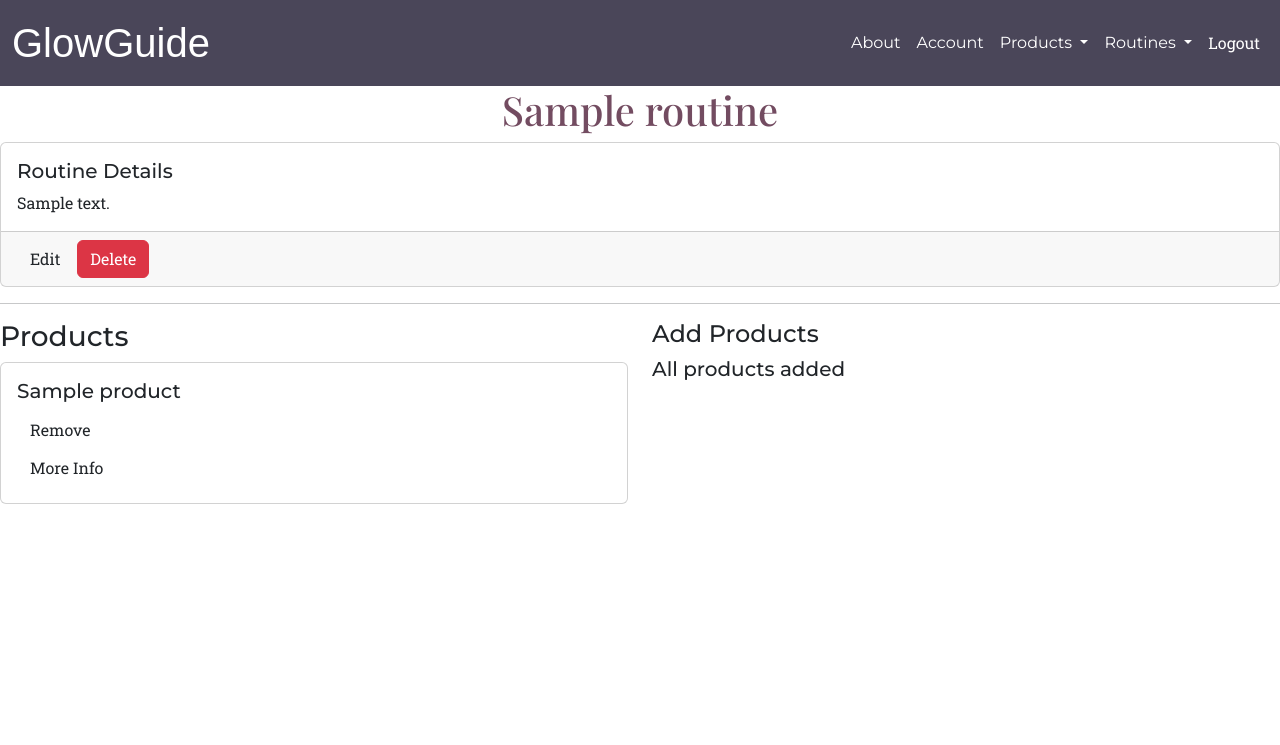
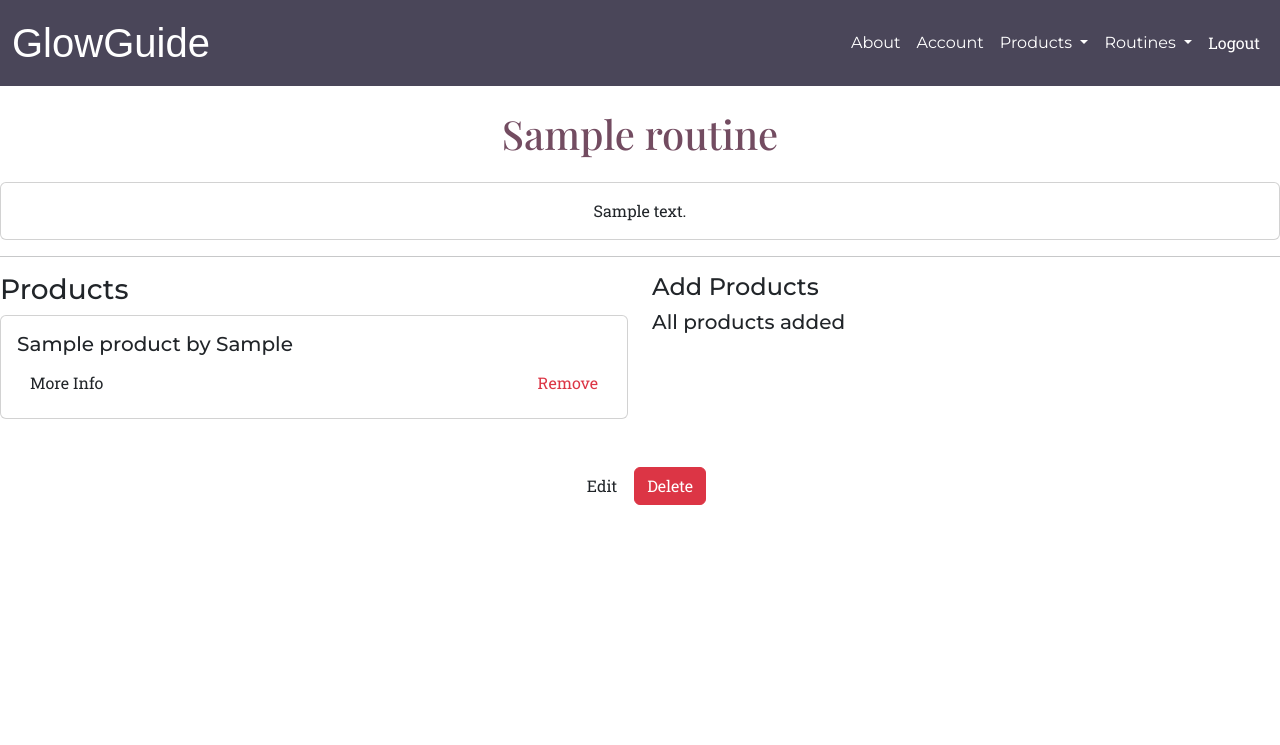
Before and after one commit to danielleroj/glowguide, a Django app: page /routines/1/ in a window 1280 px wide. Shown: the top 745 px of the page. Run offline with Django 5.2, Linux system fonts and the light colour scheme; a user stored in the database is signed in; tables that the repository leaves empty hold one stand-in row (values such as "Sample post"); some web fonts are replaced.

Commit message:
update routine detail page

```diff
--- a/main_app/templates/main_app/product_form.html
+++ b/main_app/templates/main_app/product_form.html
@@ -1,10 +1,10 @@
 {% extends 'base.html' %} {% block content %} {% if object %}
-<h1>Edit {{object.name}}</h1>
+<h1 class="mt-4 mb-4">Edit {{object.name}}</h1>
 {% else %}
-<h1>Add Product</h1>
+<h1 class="mt-4 mb-4">Add Product</h1>
 {% endif %}
 
-<form action="" method="POST">
+<form action="" method="POST" class="ms-3">
   {% csrf_token %}
   <table>
     {{ form.as_table }}
--- a/main_app/templates/main_app/routine_form.html
+++ b/main_app/templates/main_app/routine_form.html
@@ -2,11 +2,11 @@
 {% block content %}
 
 {% if object %}
-    <h1>Edit Routine</h1>
+    <h1 class="mt-4 mb-4">Edit Routine</h1>
 {% else %}
-    <h1>Add a Routine</h1>
+    <h1 class="mt-4 mb-4">Add a Routine</h1>
     {% endif %}
-    <form action="" method="POST">
+    <form action="" method="POST" class="ms-3">
         {% csrf_token %}
         <table>
          {{ form.as_table }}
--- a/main_app/templates/routines/detail.html
+++ b/main_app/templates/routines/detail.html
@@ -1,17 +1,10 @@
 {% extends 'base.html' %} {% block content %}
 
-<h1>{{ routine.name }}</h1>
+<h1 class="mt-4 mb-4">{{ routine.name }}</h1>
 
-<div class="card">
+<div class="card text-center">
   <div class="card-body">
-    <h5 class="card-title">Routine Details</h5>
     <p class="card-text">{{ routine.description }}</p>
-  </div>
-  <div class="card-footer">
-    <a href="{% url 'routines_update' routine.id %}" class="btn">Edit</a>
-    <a href="{% url 'routines_delete' routine.id %}" class="btn btn-danger"
-      >Delete</a
-    >
   </div>
 </div>
 
@@ -22,13 +15,10 @@
     {% if routine.products.count %} {% for product in routine.products.all %}
     <div class="card">
       <div class="card-body">
-        <h5 class="card-title">{{ product.name }}</h5>
-        <div class="card-action">
-          <form action="{% url 'unassoc_product' routine.id product.id %}" method="POST">
-            {% csrf_token %}
-            <input type="submit" value="Remove" class="btn red">
-          </form>
-        </div>
+        <h5 class="card-title">{{ product.name }} by {{ product.brand }}</h5>
+        <div
+          class="card-action d-flex justify-content-between align-items-center"
+        >
           <a
             href="#info{{ product.id }}"
             class="btn"
@@ -37,10 +27,25 @@
             aria-controls="info{{ product.id }}"
             >More Info</a
           >
+          <form
+            action="{% url 'unassoc_product' routine.id product.id %}"
+            method="POST"
+            class="ms-auto"
+          >
+            {% csrf_token %}
+            <input type="submit" value="Remove" class="btn text-danger" />
+          </form>
+        </div>
       </div>
       <div id="info{{ product.id }}" class="collapse">
         <div class="card-body">
-          <p>{{ product.brand }}</p>
+          {% for photo in product.photo_set.all %}
+          <img
+            src="{{ photo.url }}"
+            alt="{{ product.name }}"
+            class="card-img-top img-fluid w-2"
+          />
+          {% endfor %}
           <p>{{ product.get_category_display }}</p>
           <p>{{ product.directions }}</p>
         </div>
@@ -52,26 +57,52 @@
   </div>
   <div class="col-6">
     <h4>Add Products</h4>
-    {% if products.count %}
-      {% for product in products.all %}
+    {% if products.count %} {% for product in products.all %}
     <div class="card">
       <div class="card-body">
-            <div class="card-title">
-              <p>{{ product.name }} by {{ product.brand }}</p>
-            </div>
+        <h5 class="card-title">{{ product.name }} by {{ product.brand }}</h5>
       </div>
       <div class="card-action">
-              <form action="{% url 'assoc_product' routine.id product.id %}" method="POST">
+        <form
+          action="{% url 'assoc_product' routine.id product.id %}"
+          method="POST"
+        >
+          <a
+            href="#info{{ product.id }}"
+            class="btn"
+            data-bs-toggle="collapse"
+            aria-expanded="false"
+            aria-controls="info{{ product.id }}"
+            >More Info</a
+          >
           {% csrf_token %}
           <button type="submit" class="btn">Add</button>
         </form>
       </div>
+      <div id="info{{ product.id }}" class="collapse">
+        <div class="card-body">
+          {% for photo in product.photo_set.all %}
+          <img
+            src="{{ photo.url }}"
+            alt="{{ product.name }}"
+            class="card-img-top img-fluid w-2"
+          />
+          {% endfor %}
+          <p>{{ product.get_category_display }}</p>
+          <p>{{ product.directions }}</p>
         </div>
-          {% endfor %}
-        {% else %}
+      </div>
+    </div>
+    {% endfor %} {% else %}
     <h5>All products added</h5>
     {% endif %}
   </div>
 </div>
+<div class="text-center mt-5">
+  <a href="{% url 'routines_update' routine.id %}" class="btn">Edit</a>
+  <a href="{% url 'routines_delete' routine.id %}" class="btn btn-danger"
+    >Delete</a
+  >
+</div>
 
 {% endblock %}
```
Lines whose indentation alone changed are shown as unchanged.
